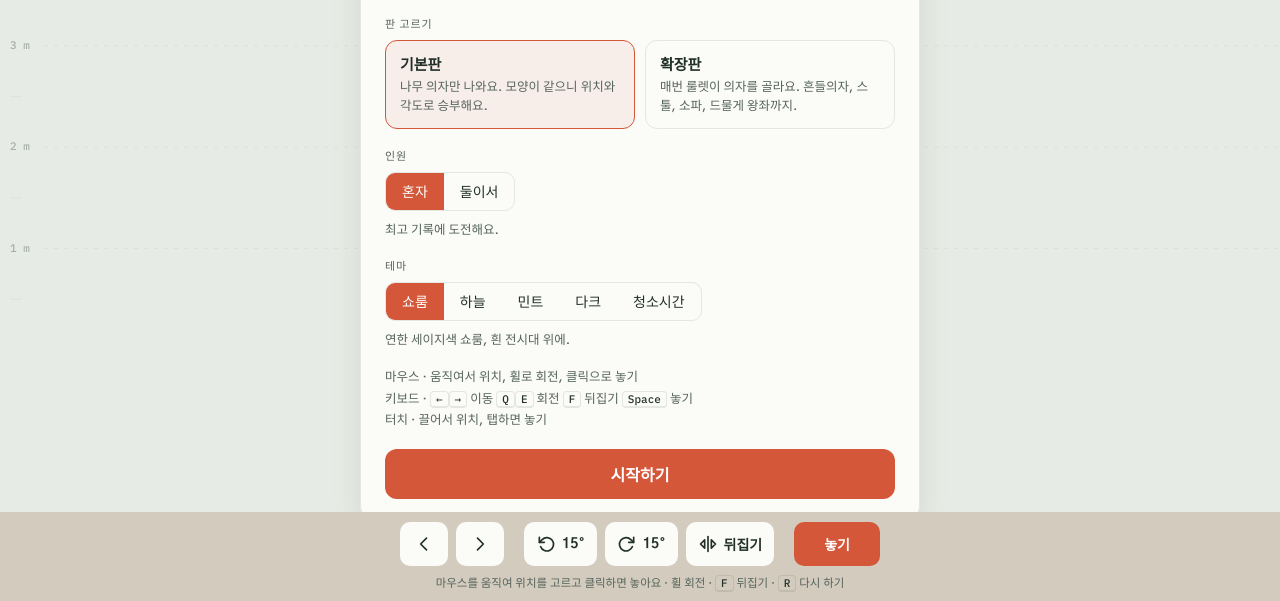
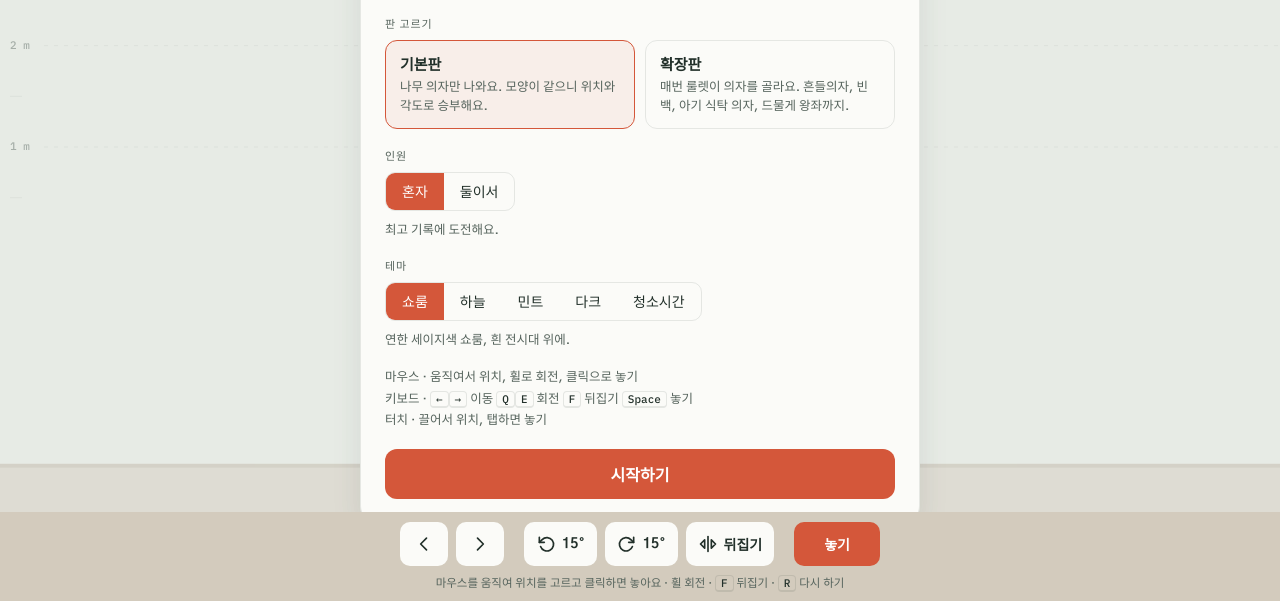
Before and after one commit to 41ways/chair-stack, a plain HTML site: page index.html in a window 1280 px wide. Shown: the part 199-800 px from the top of the page. Drawn offline with nearby package versions, Linux system fonts and the light colour scheme; a web font is replaced by a local one.

Commit message:
v1.4 의자 교체 — 빈백·아기 식탁 의자 추가, 스툴·벤치·소파 제외, 왕좌 꼭대기 뾰족하게. 부품 물체 관성 바로잡기, 우상단 버전 표기

```diff
--- a/index.html
+++ b/index.html
@@ -7,7 +7,7 @@
 <link rel="preconnect" href="https://fonts.googleapis.com">
 <link rel="preconnect" href="https://fonts.gstatic.com" crossorigin>
 <link rel="stylesheet" href="https://fonts.googleapis.com/css2?family=Do+Hyeon&family=Gaegu:wght@400;700&family=Gothic+A1:wght@500;700;800&family=Noto+Serif+KR:wght@700&family=Gowun+Dodum&family=IBM+Plex+Mono:wght@500&family=IBM+Plex+Sans+KR:wght@400;500;700&display=swap">
-<meta name="description" content="전시대 위에 의자를 하나씩 쌓아 올리는 물리 게임. 확장판은 룰렛이 흔들의자·스툴·소파·왕좌 중에서 골라 줘요.">
+<meta name="description" content="전시대 위에 의자를 하나씩 쌓아 올리는 물리 게임. 확장판은 룰렛이 흔들의자·빈백·아기 식탁 의자·왕좌 중에서 골라 줘요.">
 <style>
 /* Layout: 한 화면 게임. 위 기록줄 · 가운데 전시장(캔버스) · 아래 조작줄. 확장판 룰렛은 전시장 오른쪽 위 */
 :root{
@@ -93,6 +93,7 @@ button:focus-visible,input:focus-visible+span{outline:2px solid var(--accent);ou
 .turn span.on{opacity:1}
 .turn .t1{color:var(--accent)} .turn .t2{color:var(--p2)}
 .ghost{background:var(--panel);border:0;border-radius:10px;padding:6px 12px;font-size:13px;cursor:pointer}
+.ver{font-family:var(--font-mono);font-size:11px;color:var(--ink-soft)}
 .ghost:hover{border-color:var(--ink-soft)}
 
 /* 전시장 */
@@ -199,6 +200,7 @@ kbd{font-family:var(--font-mono);font-size:11px;border:1px solid var(--panel-lin
       <div class="stat"><span class="k">최고</span><span class="v" id="sBest">–</span></div>
     </div>
     <button class="ghost" id="btnMenu" type="button">처음 화면</button>
+    <span class="ver">v1.4</span>
   </header>
 
   <main class="stage" id="stage">
@@ -220,7 +222,7 @@ kbd{font-family:var(--font-mono);font-size:11px;border:1px solid var(--panel-lin
           <span class="lab">판 고르기</span>
           <div class="modes">
             <label class="opt"><input type="radio" name="mode" id="modeBasic" value="basic" checked><span><b>기본판</b><em>나무 의자만 나와요. 모양이 같으니 위치와 각도로 승부해요.</em></span></label>
-            <label class="opt"><input type="radio" name="mode" id="modeExt" value="ext"><span><b>확장판</b><em>매번 룰렛이 의자를 골라요. 흔들의자, 스툴, 소파, 드물게 왕좌까지.</em></span></label>
+            <label class="opt"><input type="radio" name="mode" id="modeExt" value="ext"><span><b>확장판</b><em>매번 룰렛이 의자를 골라요. 흔들의자, 빈백, 아기 식탁 의자, 드물게 왕좌까지.</em></span></label>
           </div>
         </div>
         <div class="sect" id="oddsSect" hidden>
@@ -298,45 +300,45 @@ const rocking = [
   for (let i = 0; i < n; i++) { const t = -th + (i + .5) * d;
     rocking.push([R * Math.sin(t), 36 - R * (1 - Math.cos(t)), R * d + 3, 5, -t, 'b', 2.4]); } }
 
+const bean = [{poly:[], k:'a'}, {poly:[], k:'b'}, {poly:[], k:'c'}];
+for (let i=0;i<=12;i++){ const t=Math.PI*i/12; bean[0].poly.push([40*Math.cos(t), 34-46*Math.sin(t)]); }
+for (let i=0;i<10;i++){ const t=Math.PI*2*i/10; bean[1].poly.push([4+17*Math.cos(t), -4+4*Math.sin(t)]); }
+for (let i=0;i<8;i++){ const t=Math.PI*2*i/8; bean[2].poly.push([-20+6*Math.cos(t), 6+3*Math.sin(t)]); }
+
 const TYPES = {
-  chair:   { name:'나무 의자', p:28, note:'기본 의자', mass:1,
+  chair:   { name:'나무 의자', p:32, note:'등받이가 걸려 얹을 자리가 좁아요', mass:1,
     pal:[{a:'#c98a52',b:'#9a6234'},{a:'#de5a3c',b:'#a83c24'},{a:'#4f7a9c',b:'#365a75'},{a:'#e4b44c',b:'#b5872b'},{a:'#7c9b70',b:'#5a7650'},{a:'#ece5d8',b:'#bfb39e'}],
     parts:[[0,3.5,54,7,0,'a',2.5],[23,20.5,6,27,0,'f',2.5],[-24,-1,6,70,0,'f',2.5],[-21,-24,10,20,0,'b',3],[0,25,42,4,0,'g',1.5]] },
-  stool:   { name:'스툴', p:20, note:'좁은 상판, 벌어진 다리', mass:.8,
-    pal:[{a:'#e8b23f',b:'#5b6862'}],
-    parts:[[0,4,46,8,0,'a',3.5],[-14,26,5,38,0.13,'b',2],[14,26,5,38,-0.13,'b',2],[0,31,36,3.5,0,'b',1.5]] },
-  rocking: { name:'흔들의자', p:16, note:'바닥이 둥글어 잘 굴러요', mass:1.1,
+  rocking: { name:'흔들의자', p:26, note:'둥근 바닥이라 계속 출렁여요', mass:1.1,
     pal:[{a:'#8d5c3c',b:'#6a4128',c:'#ead9bb'}], parts:rocking },
-  bench:   { name:'벤치', p:12, note:'길고 평평한 받침', mass:1,
-    pal:[{a:'#86a88e',b:'#5e7f67'}],
-    parts:[[0,4,116,8,0,'a',3],[-46,24,8,32,0,'b',2.5],[46,24,8,32,0,'b',2.5],[0,29,84,5,0,'b',2]] },
-  armchair:{ name:'1인 소파', p:12, note:'묵직하고 낮아요', mass:1,
-    pal:[{a:'#d8705c',b:'#5a3e2e',c:'#f0a08c'}],
-    parts:[[0,16,72,20,0,'a',5],[0,-17,50,30,0,'a',7],[0,-14,40,20,0,'c',6],[-30,0,13,36,0,'a',6],[30,0,13,36,0,'a',6],[0,1,46,10,0,'c',4],[-28,29,6,8,0,'b',2],[28,29,6,8,0,'b',2]] },
-  sofa:    { name:'3인 소파', p:8, note:'넓지만 크고 무거워요', mass:1,
-    pal:[{a:'#557aa6',b:'#3a2c22',c:'#80a0cc'}],
-    parts:[[0,16,146,20,0,'a',5],[0,-17,118,30,0,'a',7],[-39,-14,36,20,0,'c',6],[0,-14,36,20,0,'c',6],[39,-14,36,20,0,'c',6],[-66,-1,14,36,0,'a',6],[66,-1,14,36,0,'a',6],[-39,1,38,10,0,'c',4],[0,1,38,10,0,'c',4],[39,1,38,10,0,'c',4],[-62,29,6,8,0,'b',2],[62,29,6,8,0,'b',2]] },
-  throne:  { name:'왕좌', p:4, note:'드물게 나와요. 높고 무거워요', mass:1.6,
+  beanbag: { name:'빈백', p:22, note:'통통 튀고 둥근 윗면에서 미끄러져요', mass:.7, rest:.55, fric:.6,
+    pal:[{a:'#d9705c',b:'#c45f4c',c:'#ec9a86'}], parts:bean },
+  highchair:{ name:'아기 식탁 의자', p:13, note:'키는 크지만 다리가 가늘어요', mass:.8, fric:.8, air:.08,
+    pal:[{a:'#c98a52',b:'#b07440',c:'#fbfbf8'}],
+    parts:[[-21,-5,5,78,0.17,'a',2],[22,-5,5,78,-0.15,'b',2],[-28,32,16,4,0,'b',1.5,6],[28,32,16,4,0,'b',1.5,6],[0,6,40,4,0,'b',1.5],[2,-46,40,7,0,'a',2.5],[-16,-72,7,52,0,'a',3,.5],[24,-60,38,5,0,'c',2,.5],[18,-53,4,12,0,'b',1.5]] },
+  throne:  { name:'왕좌', p:7, note:'꼭대기가 뾰족해 위에 못 얹어요', mass:1.6,
     pal:[{a:'#e0b13d',b:'#a6791d',c:'#b33f48'}],
-    parts:[[-24,22,9,26,0,'b',3],[24,22,9,26,0,'b',3],[0,-40,52,74,0,'a',8],[0,-38,36,56,0,'c',6],[0,3,62,10,0,'a',4],[0,-1,50,6,0,'c',3],[-33,-9,9,26,0,'a',3],[33,-9,9,26,0,'a',3],[-20,-80,8,10,0,'a',3],[0,-84,9,14,0,'a',3.5],[20,-80,8,10,0,'a',3]] },
+    parts:[[0,21,60,26,0,'b',3],[0,-40,52,74,0,'a',8],[0,-38,36,56,0,'c',6],[0,3,62,10,0,'a',4],[0,-1,50,6,0,'c',3],[-33,-9,9,26,0,'a',3],[33,-9,9,26,0,'a',3],
+      {poly:[[-28,-76],[-12,-76],[-20,-100]],k:'a'},{poly:[[-8,-76],[8,-76],[0,-108]],k:'a'},{poly:[[12,-76],[28,-76],[20,-100]],k:'a'}] },
 };
-const ORDER = ['chair','stool','rocking','bench','armchair','sofa','throne'];
+const ORDER = ['chair','rocking','beanbag','highchair','throne'];
 const SCHOOL = [{a:'#c98b4a',b:'#b77b3f',f:'#7c848b',g:'#697077'},{a:'#d9a066',b:'#c68b50',f:'#7c848b',g:'#697077'},{a:'#b9783f',b:'#a46a35',f:'#5f7f9c',g:'#506d87'}];
 const paint = (pal,k) => pal[k] ?? (k==='g' ? pal.b : pal.a);
 const SKIN_PAL = {
   class:{ chair:SCHOOL },
   sky:{ chair:[{a:'#f07b5a',b:'#cf5d3e'},{a:'#ffd166',b:'#e0b040'},{a:'#8ecae6',b:'#5fa8cc'},{a:'#ffffff',b:'#d5e2ec'}],
-        stool:[{a:'#ffd166',b:'#1d3557'}], bench:[{a:'#f4a261',b:'#d0803f'}], sofa:[{a:'#2a9d8f',b:'#1d3557',c:'#6cc5b8'}] },
+        beanbag:[{a:'#ffd166',b:'#e0b040',c:'#ffe29a'}] },
   mint:{ chair:[{a:'#e5483b',b:'#bf3a2f'},{a:'#f2c14e',b:'#d4a32e'},{a:'#ffffff',b:'#cfe5dc'},{a:'#2c5a51',b:'#173d36'}],
-        stool:[{a:'#ffffff',b:'#173d36'}], sofa:[{a:'#f2c14e',b:'#173d36',c:'#f7d986'}] },
+        beanbag:[{a:'#f2c14e',b:'#d4a32e',c:'#f7d986'}] },
   dark:{ chair:[{a:'#e09f5a',b:'#a8703a'},{a:'#d27b7e',b:'#a95a5d'},{a:'#ead6b2',b:'#bda784'},{a:'#8fae98',b:'#6a8a74'}],
-        stool:[{a:'#ead6b2',b:'#8e7a5a'}], sofa:[{a:'#b5565a',b:'#241c18',c:'#d27b7e'}] },
+        beanbag:[{a:'#b5565a',b:'#9b4649',c:'#d27b7e'}] },
 };
 function palettesFor(type){ const m=SKIN_PAL[S.skin]; return (m&&m[type]) || TYPES[type].pal; }
 for (const k of ORDER) { // 아이콘용 외곽
   let x0=1e9,x1=-1e9,y0=1e9,y1=-1e9;
-  for (const [x,y,w,h,a] of TYPES[k].parts) {
-    const c=Math.cos(a), s=Math.sin(a);
+  for (const pt of TYPES[k].parts) {
+    if (pt.poly){ for (const [px,py] of pt.poly){ x0=Math.min(x0,px); x1=Math.max(x1,px); y0=Math.min(y0,py); y1=Math.max(y1,py); } continue; }
+    const [x,y,w,h,a]=pt, c=Math.cos(a), s=Math.sin(a);
     for (const [dx,dy] of [[-w/2,-h/2],[w/2,-h/2],[w/2,h/2],[-w/2,h/2]]) {
       const px=x+dx*c-dy*s, py=y+dx*s+dy*c; x0=Math.min(x0,px); x1=Math.max(x1,px); y0=Math.min(y0,py); y1=Math.max(y1,py);
     }
@@ -358,7 +360,9 @@ function rr(c,x,y,w,h,r){ r=Math.min(r,w/2,h/2); if(c.roundRect){c.roundRect(x,y
 function drawIcon(c,type,pal,cx,cy,size){
   const d=TYPES[type], bb=d.bb, sc=size/Math.max(bb.w,bb.h);
   c.save(); c.translate(cx,cy); c.scale(sc,sc); c.translate(-(bb.x0+bb.x1)/2,-(bb.y0+bb.y1)/2);
-  for (const [x,y,w,h,a,k,r] of d.parts){ c.save(); c.translate(x,y); c.rotate(a); c.beginPath(); rr(c,-w/2,-h/2,w,h,r); c.fillStyle=paint(pal,k); c.fill(); c.restore(); }
+  for (const pt of d.parts){
+    if (pt.poly){ c.beginPath(); pt.poly.forEach(([x,y],i)=>i?c.lineTo(x,y):c.moveTo(x,y)); c.closePath(); c.fillStyle=paint(pal,pt.k); c.fill(); continue; }
+    const [x,y,w,h,a,k,r]=pt; c.save(); c.translate(x,y); c.rotate(a); c.beginPath(); rr(c,-w/2,-h/2,w,h,r); c.fillStyle=paint(pal,k); c.fill(); c.restore(); }
   c.restore();
 }
 
@@ -383,11 +387,17 @@ Events.on(engine,'afterUpdate',()=>{ // 너무 빨리 떨어져 얇은 다리를
 
 function makeChair(type,pal,flip){
   const d=TYPES[type];
-  const parts=d.parts.map(([x,y,w,h,a,k,r])=>{
-    const b=Bodies.rectangle(x*flip,y,w,h,{angle:a*flip,chamfer:{radius:r}});
+  const parts=d.parts.map(pt=>{
+    let b, k;
+    if (pt.poly){ k=pt.k; const vs=pt.poly.map(([x,y])=>({x:x*flip,y}));
+      const c=Matter.Vertices.centre(vs); b=Bodies.fromVertices(c.x,c.y,[vs]); }
+    else { const [x,y,w,h,a,kk,r,dn]=pt; k=kk; b=Bodies.rectangle(x*flip,y,w,h,{angle:a*flip,chamfer:{radius:r}}); if (dn) Body.setDensity(b,.001*dn); }
     b.paint=paint(pal,k); b.edge=shade(b.paint,.7); return b;
   });
-  const body=Body.create({parts,friction:.9,frictionStatic:1.2,restitution:0,frictionAir:.02,slop:.03});
+  const body=Body.create({parts,friction:d.fric??.9,frictionStatic:1.2,restitution:d.rest??0,frictionAir:d.air??.02,slop:.03});
+  // Matter는 여러 부품 물체의 관성을 부품 자체 관성의 합으로만 잡아서 너무 잘 돈다. 평행축 정리로 다시 계산
+  let I=0, M=0; for (const pt of parts){ const dx=pt.position.x-body.position.x, dy=pt.position.y-body.position.y; I+=pt.inertia+pt.mass*(dx*dx+dy*dy); M+=pt.mass; }
+  Body.setInertia(body, I*(body.mass/M));
   if (d.mass!==1) Body.setMass(body, body.mass*d.mass);
   body.ctype=type; body.pal=pal; body.flip=flip;
   return body;
@@ -408,11 +418,9 @@ function clearChairs(){ for (const b of S.chairs) Composite.remove(world,b); S.c
 function placeOn(b,x,bottom){ Body.setPosition(b,{x,y:0}); Body.setPosition(b,{x,y:bottom-(b.bounds.max.y)}); }
 function demo(){ // 처음 화면 뒤에 세워 둘 작은 탑
   clearChairs();
-  const so=makeChair('sofa',TYPES.sofa.pal[0],1); placeOn(so,0,-0.5);
-  const be=makeChair('bench',TYPES.bench.pal[0],1); placeOn(be,0,so.bounds.min.y-0.5);
-  const st=makeChair('stool',TYPES.stool.pal[0],1); placeOn(st,-12,be.bounds.min.y-0.5);
-  const ch=makeChair('chair',palettesFor('chair')[0],1); placeOn(ch,26,be.bounds.min.y-0.5);
-  for (const b of [so,be,st,ch]){ Composite.add(world,b); S.chairs.push(b); }
+  const ch=makeChair('chair',palettesFor('chair')[0],1); placeOn(ch,-42,-0.5);
+  const bb=makeChair('beanbag',palettesFor('beanbag')[0],1); placeOn(bb,44,-0.5);
+  for (const b of [ch,bb]){ Composite.add(world,b); S.chairs.push(b); }
   S.held=null;
 }
 
@@ -555,7 +563,7 @@ function buildOdds(){
     cv.width=40*dpr; cv.height=28*dpr; const c=cv.getContext('2d'); c.scale(dpr,dpr); drawIcon(c,k,palettesFor(k)[0],20,14,26);
     const nm=document.createElement('div'); nm.className='nm'; nm.innerHTML=`<b>${d.name}</b><small>${d.note}</small>`;
     const pc=document.createElement('span'); pc.className='pc'; pc.textContent=d.p+'%';
-    const bar=document.createElement('div'); bar.className='bar'; bar.innerHTML=`<i style="width:${d.p/28*100}%"></i>`;
+    const bar=document.createElement('div'); bar.className='bar'; bar.innerHTML=`<i style="width:${d.p/Math.max(...ORDER.map(q=>TYPES[q].p))*100}%"></i>`;
     const sp=document.createElement('span');
     el.append(cv,nm,pc,sp,bar);
   }
```
Also changed, not shown: README.md.
